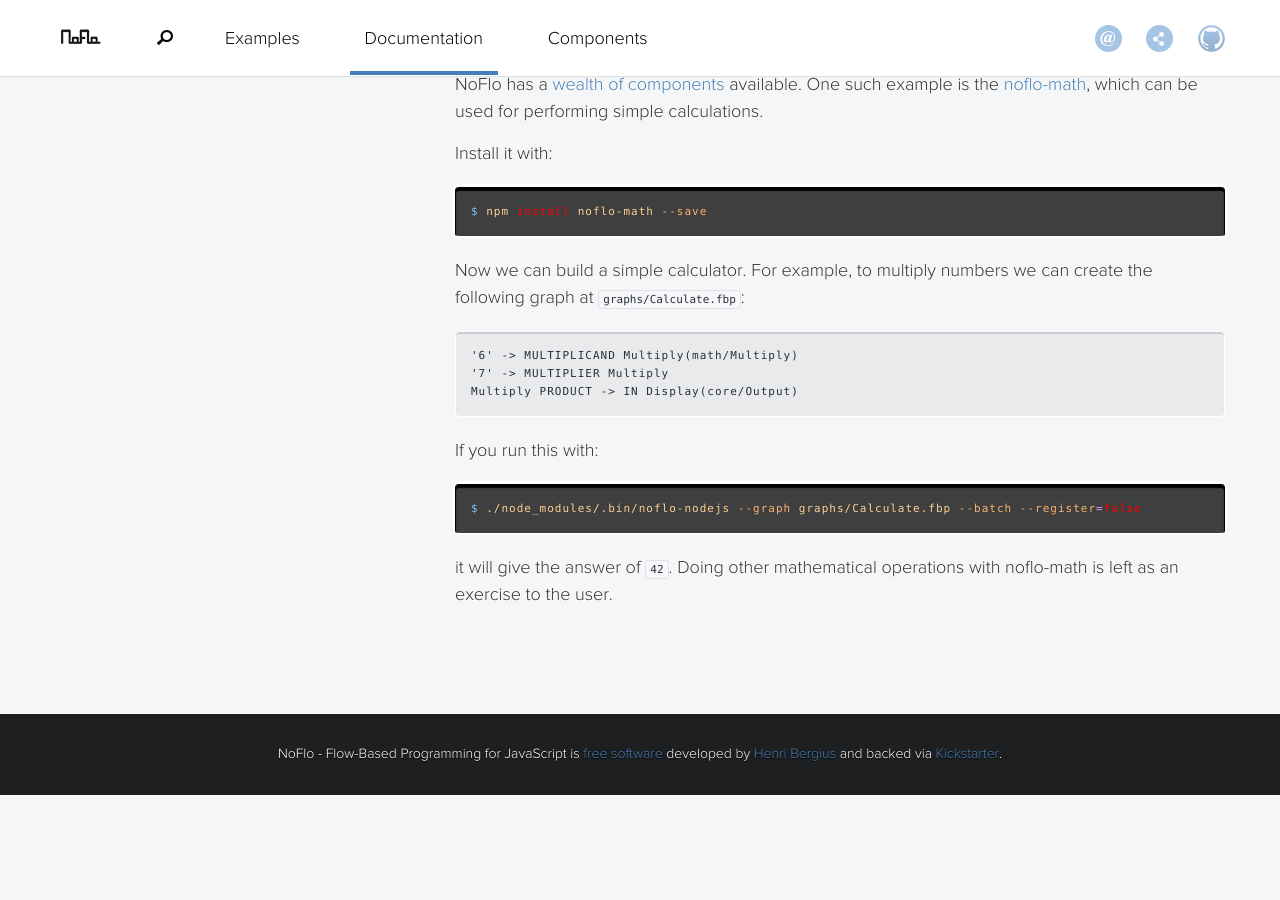
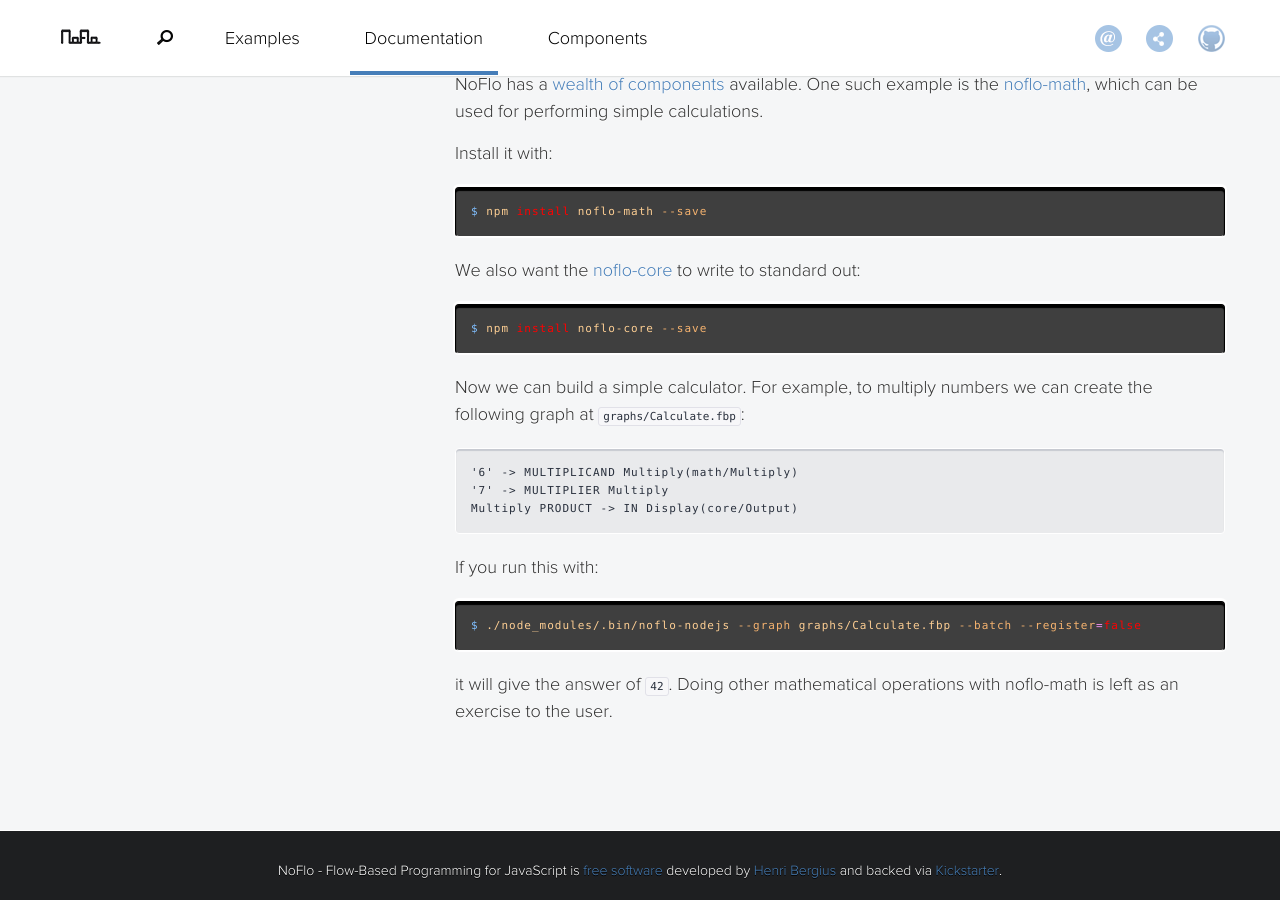
Before and after one commit to noflo/noflo.github.io, a Jekyll site: the page built from documentation/index.md, in a window 1280 px wide and 900 px high, scrolled down 5643 px. Built offline with Jekyll 4.4.1, drawn with Linux system fonts in a browser that asks for light colours; nearby versions of some CDN libraries; before the commit the page ends 6438 px from its top, so only the background shows below that.

Commit message:
Install noflo-core too

````diff
--- a/documentation/index.md
+++ b/documentation/index.md
@@ -206,6 +206,12 @@ Install it with:
 $ npm install noflo-math --save
 ```
 
+We also want the [noflo-core](https://www.npmjs.com/package/noflo-core) to write to standard out:
+
+```bash
+$ npm install noflo-core --save
+```
+
 Now we can build a simple calculator. For example, to multiply numbers we can create the following graph at `graphs/Calculate.fbp`:
 
 ```fbp
````
